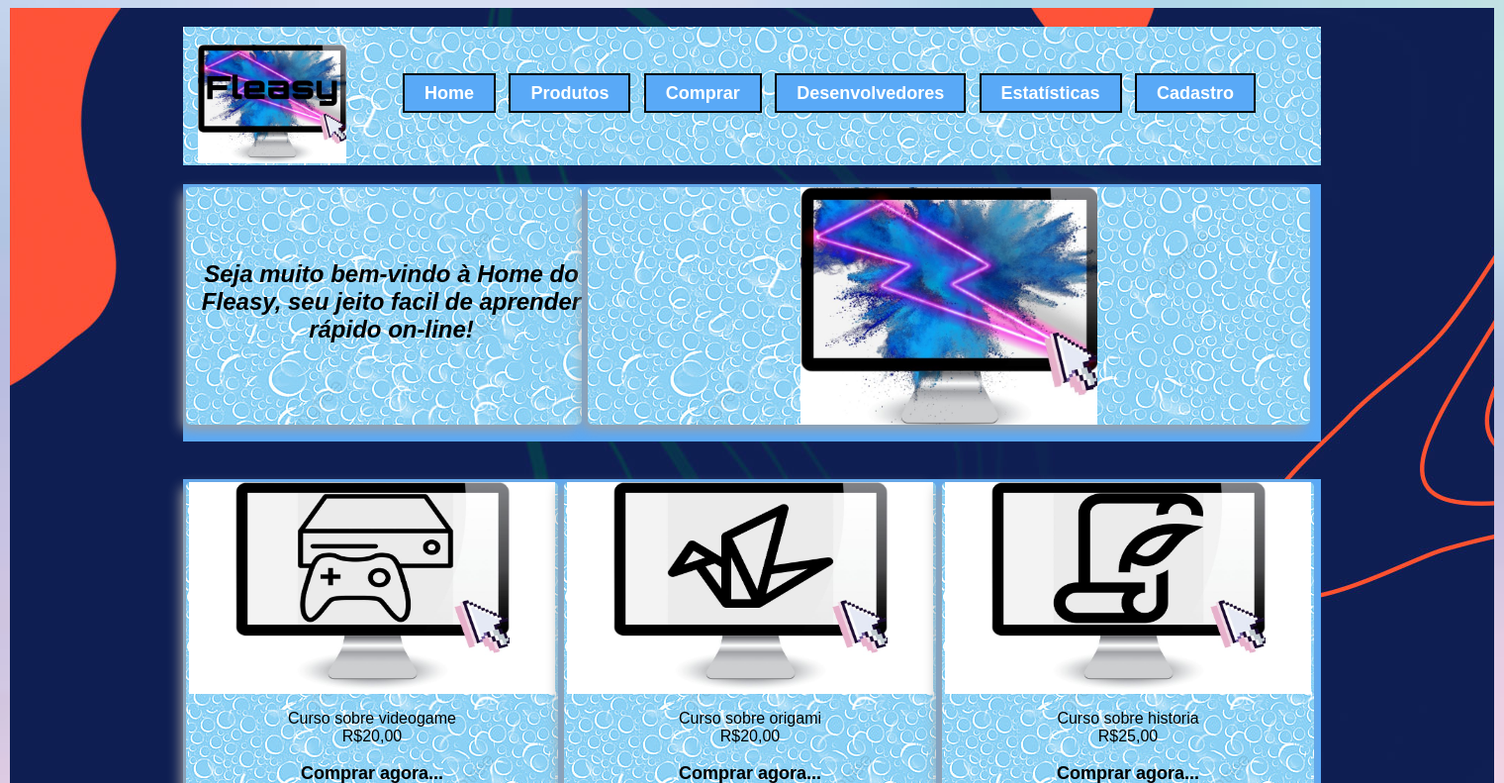
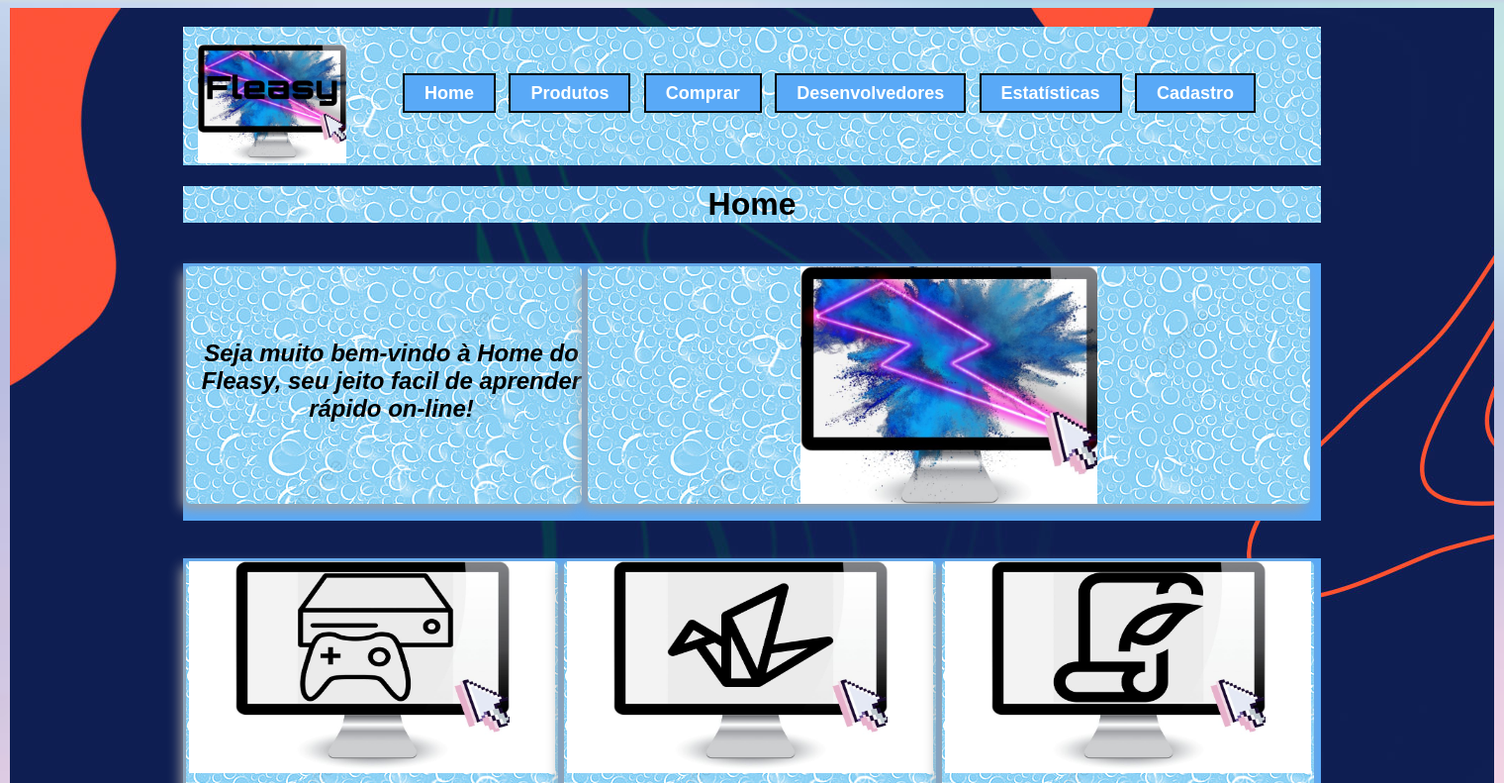
Before and after one commit to ItaloCarlosMartinsBresciani/ProjEcommerce, a PHP site: page / in a window 1520 px wide. Shown: the top 791 px of the page at 99% size. Run offline with PHP 8.4, Linux system fonts and the light colour scheme.

Commit message:
Adição breadcumb
Foi adicionado a referência de página (indicador de qual página o usuário está) para as páginas index e devs

```diff
--- a/devs.html
+++ b/devs.html
@@ -30,8 +30,11 @@
         <br><br><br>
 
       </div>
+      <div id="titulo">
+        <h1>Desenvolvedores</h1>
+      </div>
+      <br><br><br>
 
-      <br><br><br>
 
       <div id="camada_especial4">
         <br>
--- a/estilos.css
+++ b/estilos.css
@@ -22,6 +22,12 @@
   background-image: url("imagem/fundo3.png");
   height: 140px;
 }
+#titulo{
+  background-color: rgb(255, 255, 255);
+  background-image: url("imagem/fundo3.png");
+  width: 1150px;
+}
+
 h2{
   background-color: rgb(255, 255, 255);
   background-image: url("imagem/fundo3.png");
--- a/index.html
+++ b/index.html
@@ -30,7 +30,9 @@
                 <br><br><br>
 
             </div>
-
+            <div id="titulo">
+                <h1>Home</h1>
+            </div>
             <br>
 
             <div id="camada_especial2">
```
